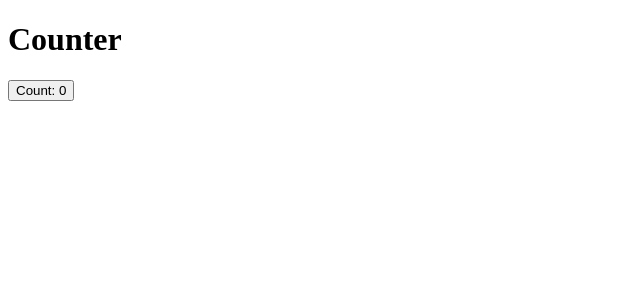
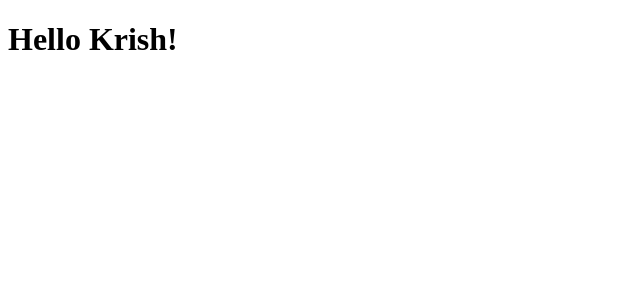
Before and after one commit to githubscientist/react-fsd61wde, a React (Vite) app: page / in a window 1280 px wide. Shown: the top 300 px of the page, without its empty margins (0-640 px from the left). Built offline with nearby package versions, Linux system fonts and the light colour scheme.

Commit message:
added new state --to the class component

```diff
--- a/src/App.jsx
+++ b/src/App.jsx
@@ -1,29 +1,22 @@
-import { Component } from "react";
+import { Component } from 'react';
 
 class App extends Component {
 
-  constructor(props) {
-    super(props);
+  constructor() {
+    super(); // calling the parent class constructor
 
+    // initialize state
     this.state = {
-      count: 0
+      name: 'Krish'
     }
   }
 
-  handleClick = () => {
-    this.setState({
-      count: this.state.count + 1
-    })
-  }
-
   render() {
-
-    console.log('rendering the component...');
+    console.log(this.state);
 
     return (
       <div>
-        <h1>Counter</h1>
-        <button onClick={this.handleClick}>Count: { this.state.count }</button>
+        <h1>Hello { this.state.name }!</h1>
       </div>
     )
   }
```
Also changed, not shown: 1 other file (tests, documents, lock files or other folders).
